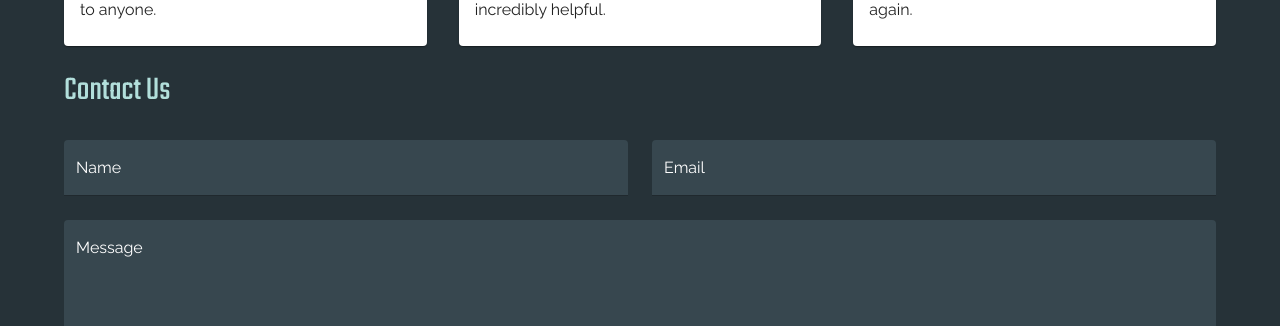
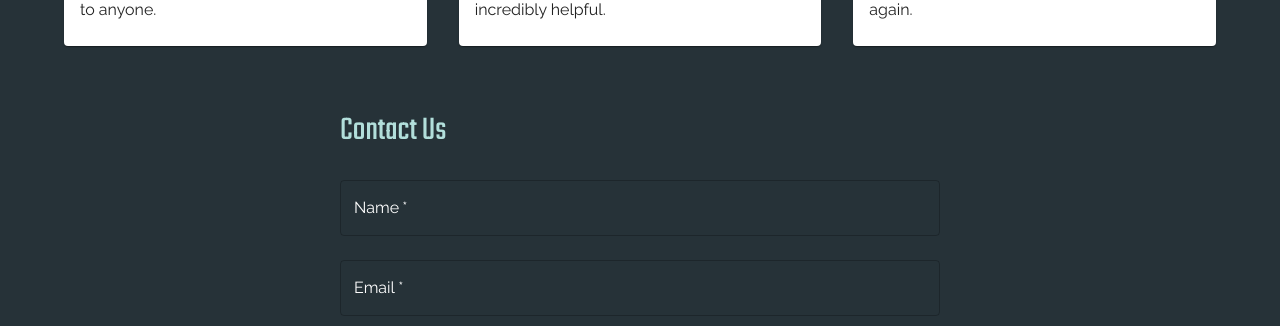
Before and after one commit to vipyne/react-spa, a React (Create React App) app: page / in a window 1280 px wide. Shown: the part 474-800 px from the top of the page. Built offline with nearby package versions, Linux system fonts and the light colour scheme.

Commit message:
edits to the contact

```diff
--- a/src/App.js
+++ b/src/App.js
@@ -3,7 +3,7 @@ import { createTheme, ThemeProvider } from '@mui/material/styles';
 import CssBaseline from '@mui/material/CssBaseline';
 import HeroBanner from "./components/HeroBanner";
 import Testimonials from "./components/Testimonials";
-import ContactForm from "./components/ContactForm";
+import Contact from "./components/Contact";
 import { deepOrange, teal } from "@mui/material/colors";
 import Container from "@mui/material/Container";
 
@@ -81,7 +81,7 @@ function App() {
       <Container >
         <HeroBanner />
         <Testimonials />
-        <ContactForm />
+        <Contact />
       </Container>
     </ThemeProvider>
   );
--- /dev/null
+++ b/src/components/Contact.js
@@ -0,0 +1,79 @@
+import React, { useState } from 'react';
+import axios from 'axios';
+import { Box, TextField, Button, Typography } from '@mui/material';
+
+const Contact = () => {
+  const [formData, setFormData] = useState({
+    name: '',
+    email: '',
+    message: '',
+  });
+
+  const [responseMessage, setResponseMessage] = useState('');
+
+  const handleChange = (e) => {
+    const { name, value } = e.target;
+    setFormData({ ...formData, [name]: value });
+  };
+
+  const handleSubmit = async (e) => {
+    e.preventDefault();
+
+    try {
+      const response = await axios.post('https://react-spa-ashy.vercel.app/sendEmail.php', formData, {
+        headers: { 'Content-Type': 'application/x-www-form-urlencoded' },
+      });
+
+      if (response.data.success) {
+        setResponseMessage('Your message was sent successfully!');
+      } else {
+        setResponseMessage('There was an error sending your message.');
+      }
+    } catch (error) {
+      console.error('Error sending message:', error);
+      setResponseMessage('There was an error sending your message.');
+    }
+  };
+
+  return (
+    <Box component="form" onSubmit={handleSubmit} sx={{ maxWidth: 600, mx: 'auto', mt: 5 }}>
+      <Typography variant="h4" gutterBottom>Contact Us</Typography>
+      <TextField
+        label="Name"
+        name="name"
+        value={formData.name}
+        onChange={handleChange}
+        fullWidth
+        margin="normal"
+        required
+      />
+      <TextField
+        label="Email"
+        name="email"
+        type="email"
+        value={formData.email}
+        onChange={handleChange}
+        fullWidth
+        margin="normal"
+        required
+      />
+      <TextField
+        label="Message"
+        name="message"
+        value={formData.message}
+        onChange={handleChange}
+        fullWidth
+        margin="normal"
+        multiline
+        rows={4}
+        required
+      />
+      <Button variant="contained" color="primary" type="submit" fullWidth sx={{ mt: 2 }}>
+        Send Message
+      </Button>
+      {responseMessage && <Typography variant="body1" color="error" sx={{ mt: 2 }}>{responseMessage}</Typography>}
+    </Box>
+  );
+};
+
+export default Contact;
```
Also changed, not shown: 1 other file (tests, documents, lock files or other folders).
